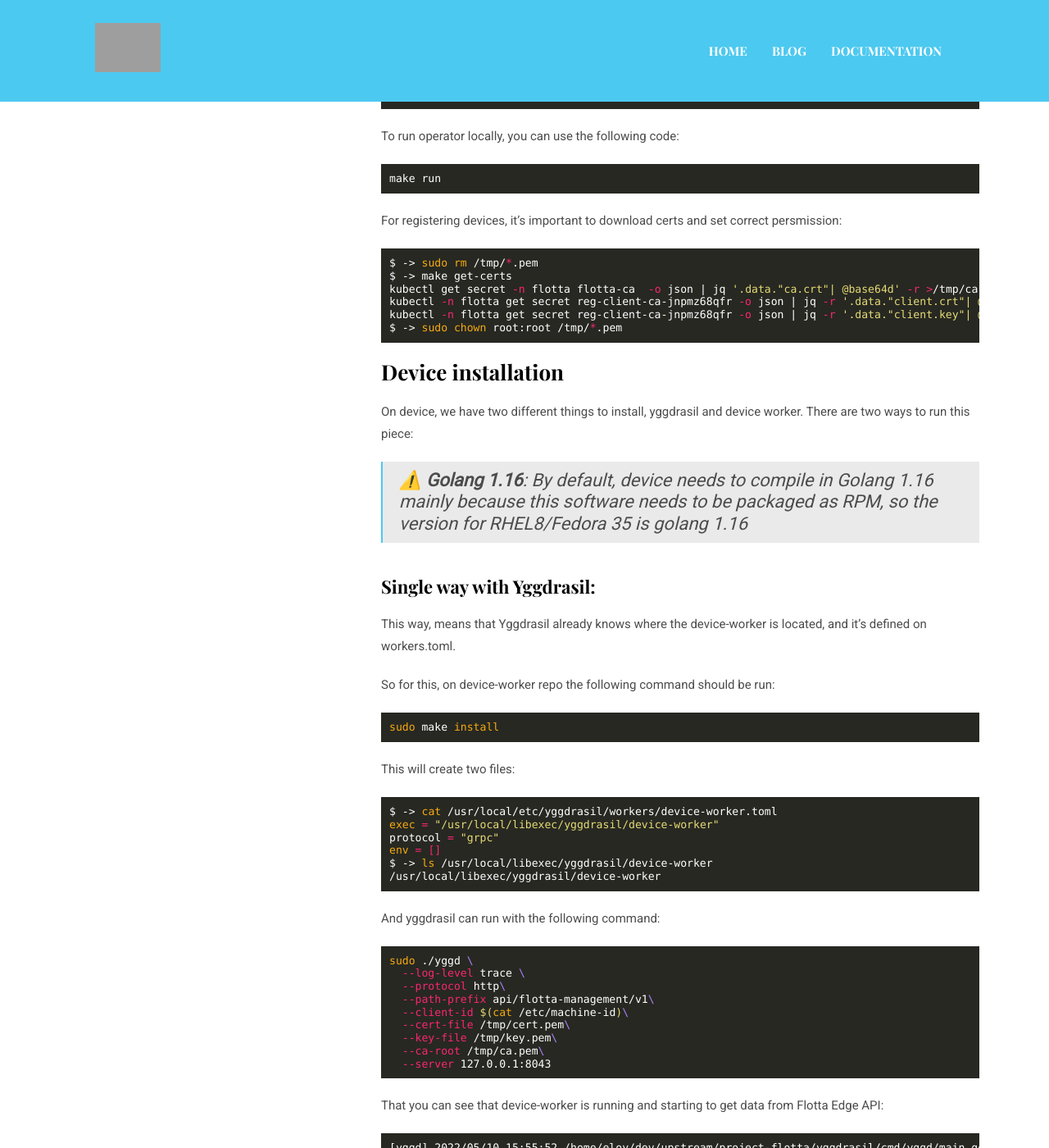
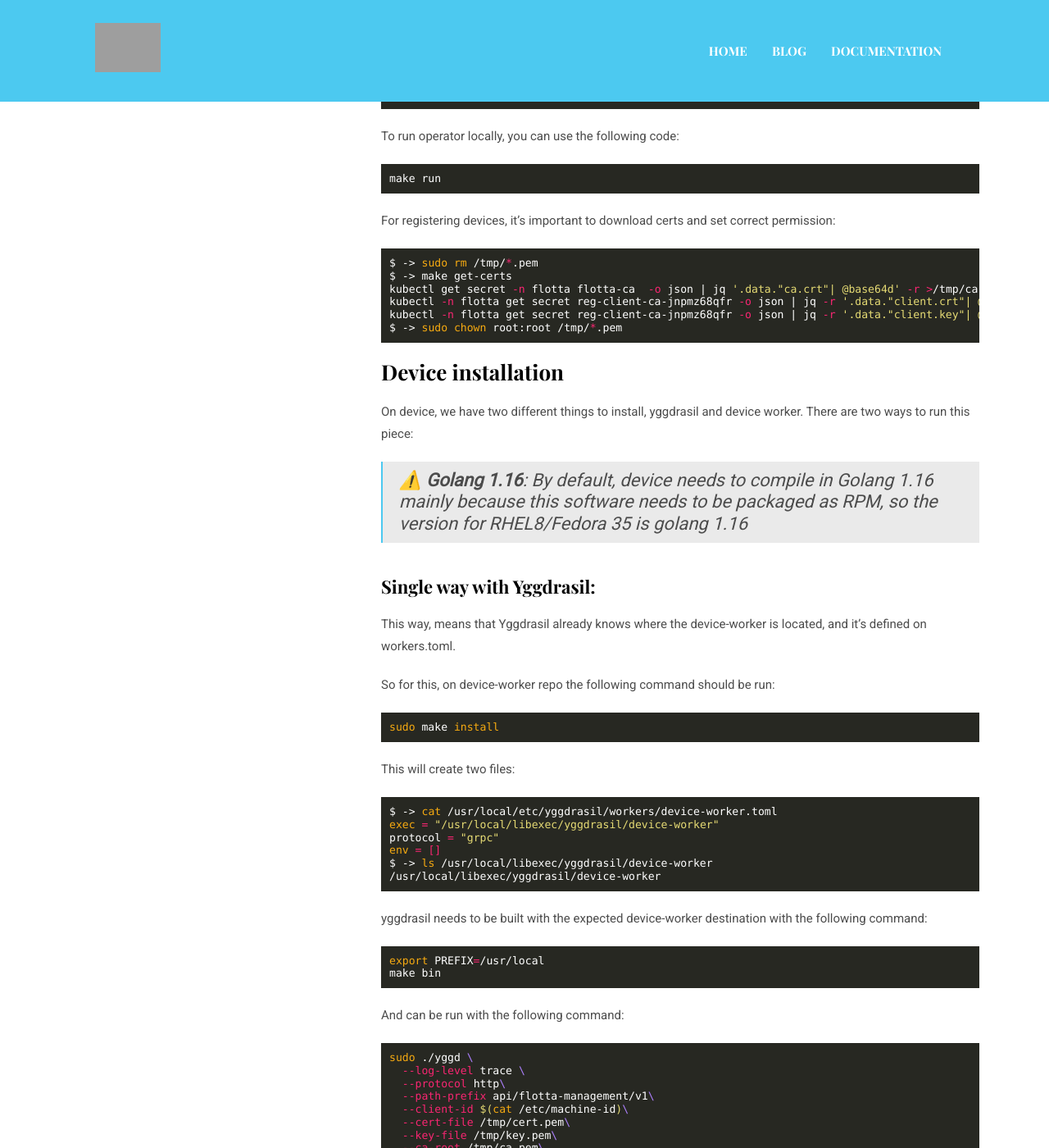
Before and after one commit to project-flotta/project-flotta.github.io, a Jekyll site: the page built from documentation/latest/dev/installation.md, in a window 1280 px wide and 1400 px high, scrolled down 1817 px. Shown: the whole window at 82% size. Built offline with Jekyll 4.4.1, drawn with Linux system fonts in a browser that asks for light colours; a script that is not in the unit is left out; some of the changed text lies outside the part shown; grey boxes are pictures that could not be loaded.

Commit message:
Add yggdrasil build step
Adding a step to build yggdrasil to ensure yggdrasil refers to the same
folder the device-worker was installed in.

Signed-off-by: Moti Asayag <masayag@redhat.com>

````diff
--- a/documentation/latest/dev/installation.md
+++ b/documentation/latest/dev/installation.md
@@ -21,7 +21,7 @@ These are the base repos that project-flotta needs to run as expected:
 
 ### Makefiles
 
-By default project use Makefiles, and all the project has a help
+By default, project use Makefiles, and all the project has a help
 section where information can be obtained:
 
 This is the example when running make help in the flotta-operator repo.
@@ -80,7 +80,7 @@ is in a small Kubernetes cluster, like Kind or Minikube.
 To install Operator you need to think that there are two main parts, the CRD
 installation and the operator itself.
 
-To install CRD, you need to run the folowing:
+To install CRD, you need to run the following:
 
 ```
 $ -> make install
@@ -108,7 +108,7 @@ make run
 ```
 
 For registering devices, it's important to download certs and set correct
-persmission:
+permission:
 
 ```shell
 $ -> sudo rm /tmp/*.pem
@@ -150,8 +150,14 @@ $ -> ls /usr/local/libexec/yggdrasil/device-worker
 /usr/local/libexec/yggdrasil/device-worker
 ```
 
-And yggdrasil can run with the following command:
+yggdrasil needs to be built with the expected device-worker destination
+with the following command:
+```shell
+export PREFIX=/usr/local
+make bin
+```
 
+And can be run with the following command:
 ```shell
 sudo ./yggd \
   --log-level trace \
````
